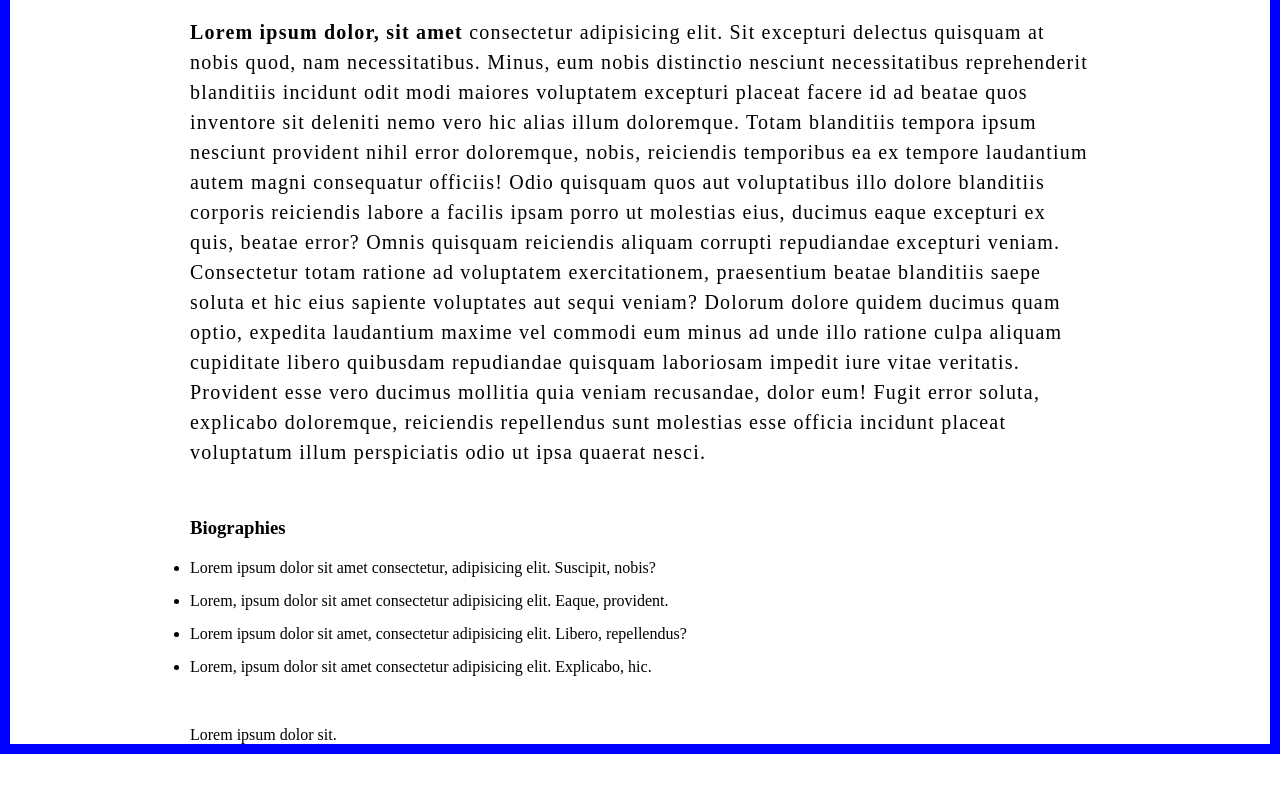
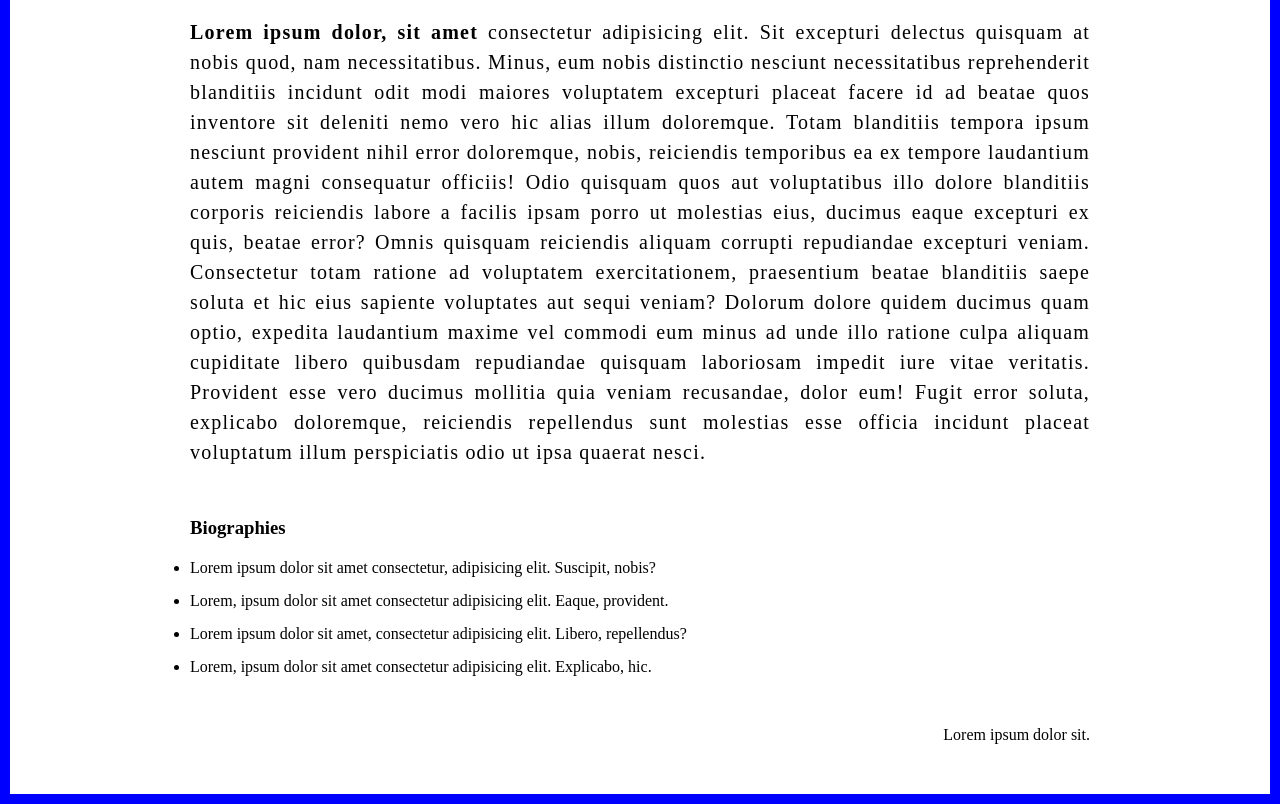
Before and after one commit to DEV-Gitanjali/TRIBUTE-WEBSITE, a plain HTML site: page index.html in a window 1280 px wide. Shown: the part 499-1303 px from the top of the page. Before the commit the page ends 1253 px from the top, so only its background shows below. Drawn offline with Linux system fonts and the light colour scheme.

Commit message:
this code for footer part design in this webpage

```diff
--- a/index.html
+++ b/index.html
@@ -48,7 +48,7 @@
             </ul>
         </section>
 
-        <footer>Lorem ipsum dolor sit.</footer>
+        <footer><p>Lorem ipsum dolor sit.</p></footer>
 
 
         </div>
--- a/style.css
+++ b/style.css
@@ -70,8 +70,10 @@
     font-size: 20px;
     line-height: 30px;
     letter-spacing: 1.2px;
+    text-align: justify;
 }
-/* this line all about biography section (h3,ul,li) */
+/* this line all about biography section (h3,ul,li)
+ */
 .biography_section{
     margin:50px 0;
 }
@@ -88,3 +90,11 @@
     margin-bottom: 15px;
 
 }
+footer{
+    margin: 50px 0;
+
+}
+
+footer p{
+    text-align: end;
+}
```
